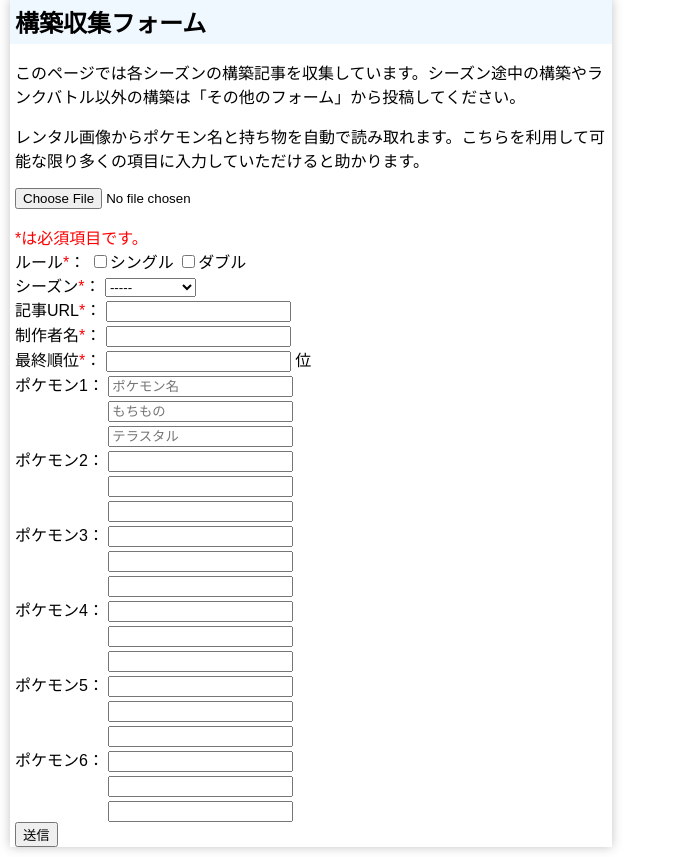
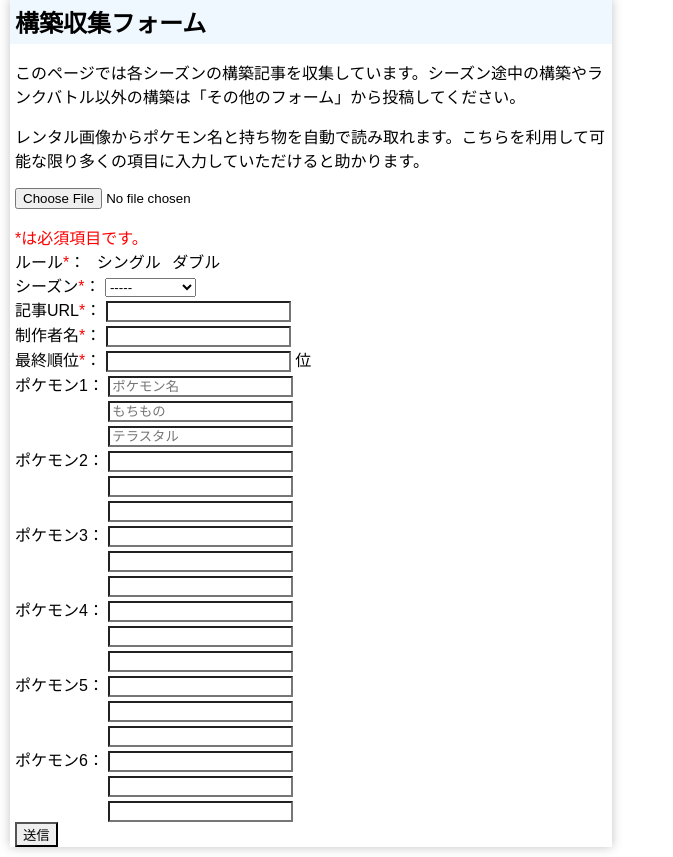
Before and after one commit to amemiya-sou/hayu, a Flask app: page / in a window 1280 px wide. Shown: the part 120-977 px from the top of the page, without its empty margins (0-673 px from the left). Run offline with Flask 3, Linux system fonts and the light colour scheme; some libraries are stand-ins or nearby versions.

Commit message:
Add files via upload

```diff
--- a/static/style.css
+++ b/static/style.css
@@ -2,6 +2,10 @@ body {
   font-family: 'Arial', sans-serif;
   margin: 0;
   padding: 0;
+}
+
+input {
+  -webkit-appearance: none;
 }
 
 a {
--- a/templates/index.html
+++ b/templates/index.html
@@ -3,7 +3,7 @@
 
 <head>
     <meta charset="UTF-8">
-    <meta name="viewport" content="width=device-width, initial-scale=1.0">
+    <meta name="viewport" content="width=device-width,initial-scale=1.0,maximum-scale=1.0">
     <title>ダブル構築まとめ屋さん。</title>
     <link rel="stylesheet" type="text/css" href="{{ url_for('static', filename='style.css') }}">
     <link rel="stylesheet" href="https://cdnjs.cloudflare.com/ajax/libs/font-awesome/5.15.3/css/all.min.css">
--- a/templates/result.html
+++ b/templates/result.html
@@ -3,7 +3,7 @@
 
 <head>
     <meta charset="UTF-8">
-    <meta name="viewport" content="width=device-width, initial-scale=1.0">
+    <meta name="viewport" content="width=device-width,initial-scale=1.0,maximum-scale=1.0">
     <title>ダブル構築まとめ屋さん。</title>
     <link rel="stylesheet" type="text/css" href="{{ url_for('static', filename='style.css') }}">
     <link rel="stylesheet" href="https://cdnjs.cloudflare.com/ajax/libs/font-awesome/5.15.3/css/all.min.css">
```
